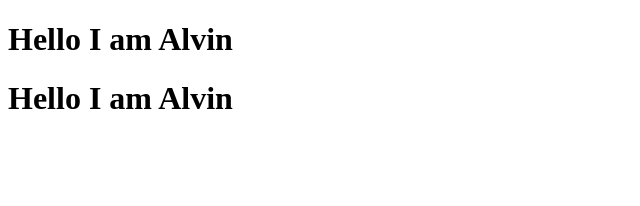
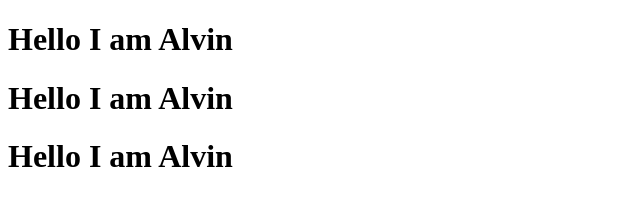
Before and after one commit to basops/HTML-Project, a plain HTML site: page index.html in a window 1280 px wide. Shown: the whole page, without its empty margins (0-640 px from the left). Drawn offline with Linux system fonts and the light colour scheme.

Commit message:
Update index.html

```diff
--- a/index.html
+++ b/index.html
@@ -8,5 +8,6 @@
 <body>
     <h1>Hello I am Alvin</h1>
     <h1>Hello I am Alvin</h1>
+    <h1>Hello I am Alvin</h1>
 </body>
 </html>
```
